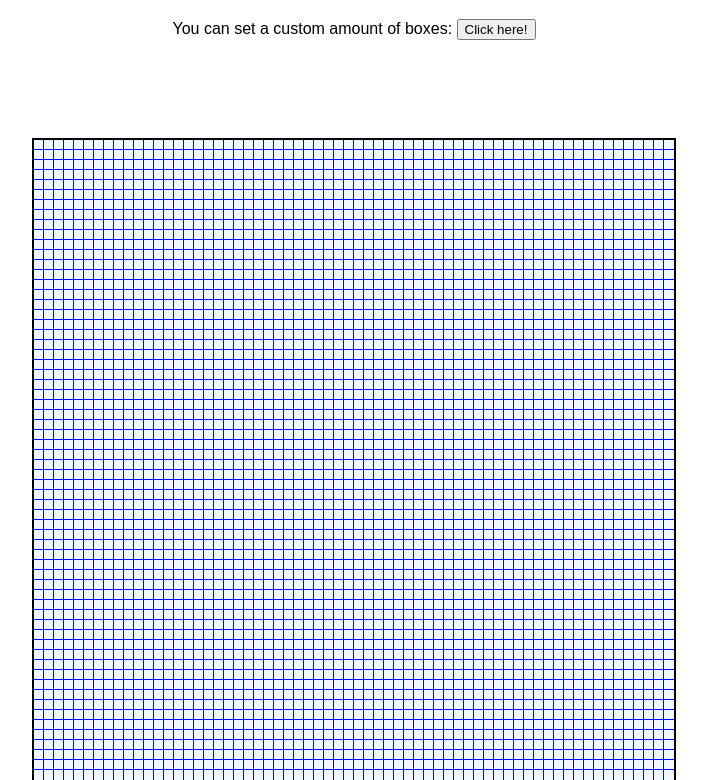
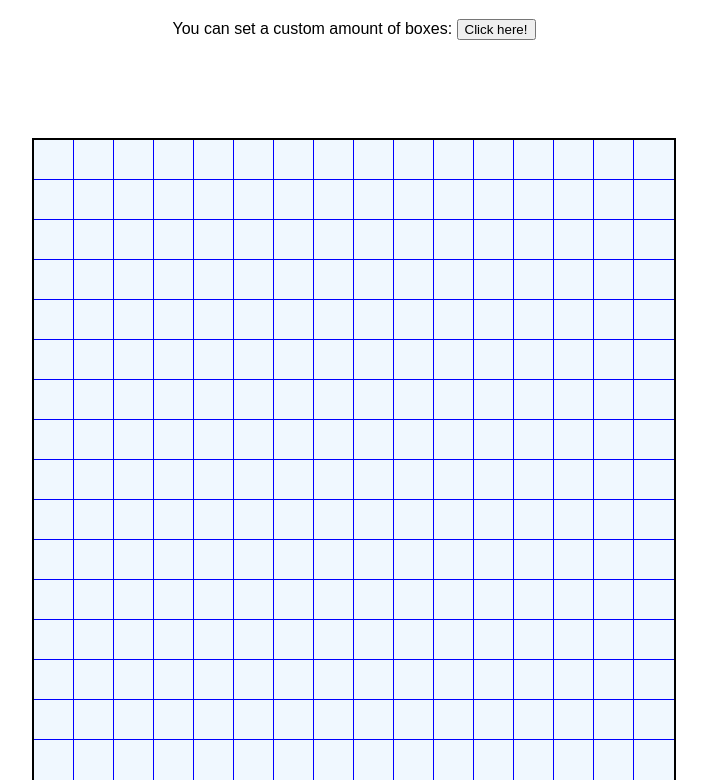
Before and after one commit to Durotaren/Etch-a-Sketch, a plain HTML site: page index.html in a window 1280 px wide. Shown: the part 61-841 px from the top of the page, without its empty margins (286-993 px from the left). Drawn offline with Linux system fonts and the light colour scheme.

Commit message:
Fix initial box size

```diff
--- a/app.js
+++ b/app.js
@@ -1,6 +1,6 @@
 const container = document.querySelector('#container');
 
-for (let i = 0; i < 4096; i++) {
+for (let i = 0; i < 256; i++) {
   let div = document.createElement('div');
   div.classList.add('box');
   container.append(div);
--- a/style.css
+++ b/style.css
@@ -22,8 +22,8 @@ p {
 }
 
 .box {
-  width: 10px;
-  height: 10px;
+  width: 40px;
+  height: 40px;
   background-color: aliceblue;
   margin: 0;
   padding: 0;
```
